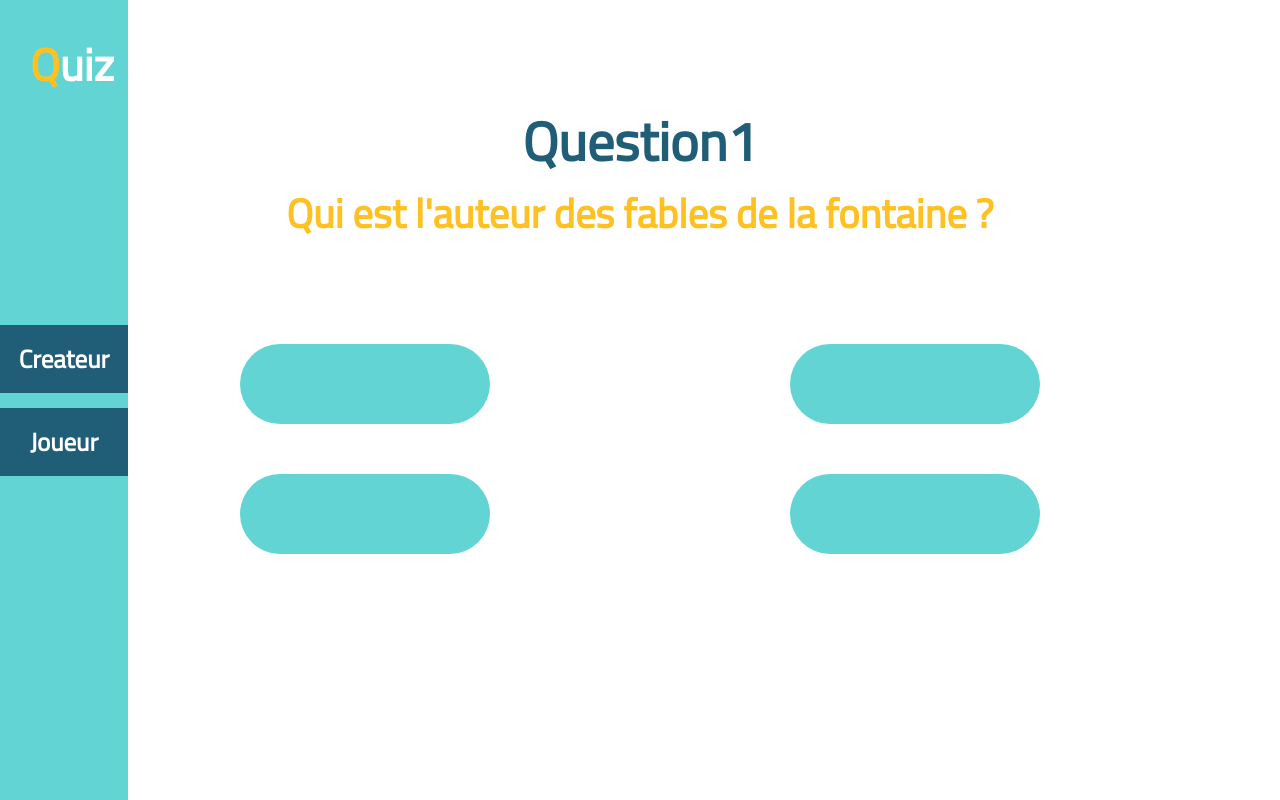
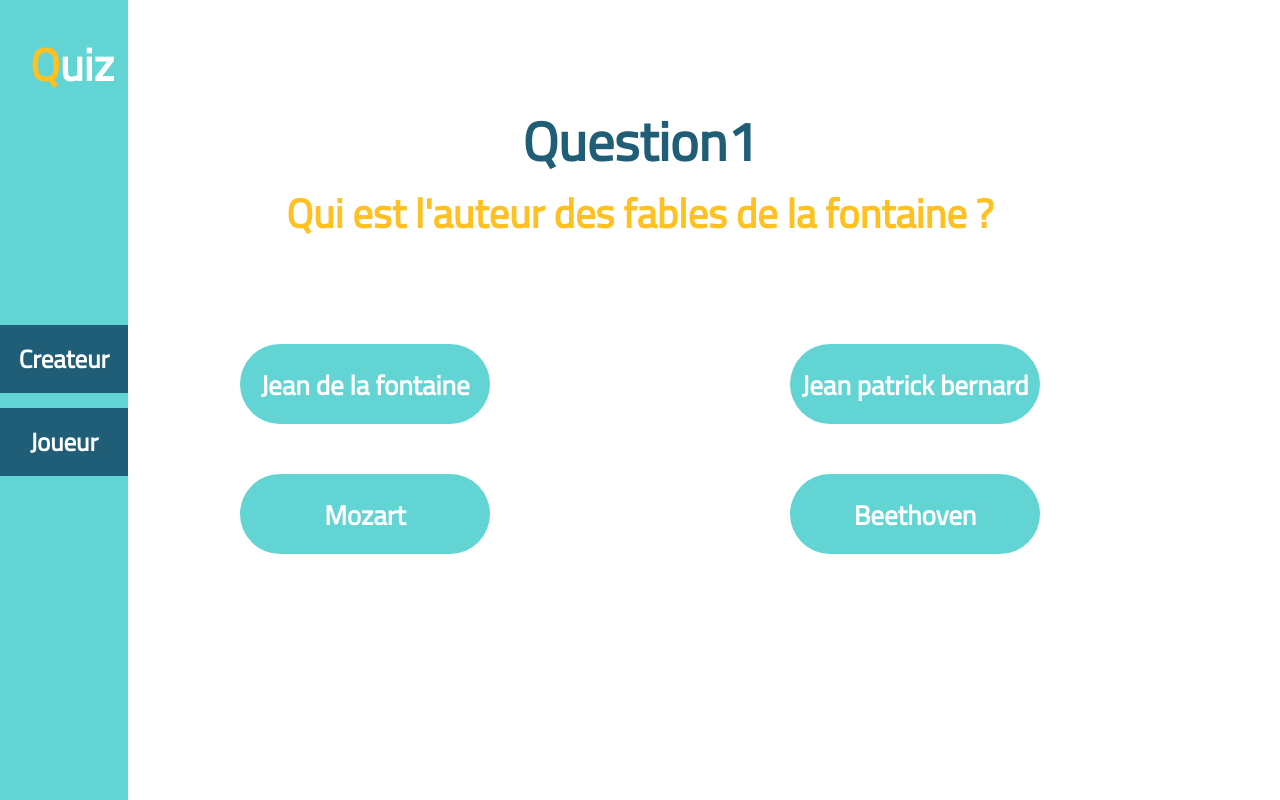
Before and after one commit to Doxteur/Quiz_BTS, a plain HTML site: page index.html in a window 1280 px wide. Both pictures are taken after a click on the button "Start the quiz". Drawn offline with Linux system fonts and the light colour scheme.

Commit message:
Add of answer with json

```diff
--- a/index.html
+++ b/index.html
@@ -28,16 +28,16 @@
         </div>
         <div id="reponse">
             <div>
-                <h1></h1>
+                <h1 id="1"></h1>
             </div>
             <div>
-                <h1></h1>
+                <h1 id="2"></h1>
             </div>
             <div>
-                <h1></h1>
+                <h1 id="3"></h1>
             </div>
             <div>
-                <h1></h1>
+                <h1 id="4"></h1>
             </div>
         </div>
     </div>
@@ -67,7 +67,7 @@
                     console.log("Voici les propositions :")
                     for (let i = 0; i < 4; i++) {
                         console.log(data[questionNumber].reponses[0].Propositions[i]);
-
+                        document.getElementById(i + 1).innerHTML = data[questionNumber].reponses[0].Propositions[i];
                     }
                     console.log("\n");
 
```
